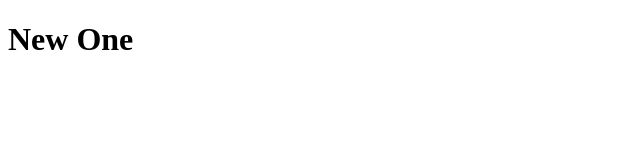
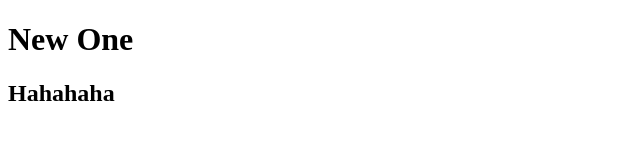
Before and after one commit to cubepackaging/duan2, a plain HTML site: page new1.html in a window 1280 px wide. Shown: the whole page, without its empty margins (0-640 px from the left). Drawn offline with Linux system fonts and the light colour scheme.

Commit message:
test lan 5

```diff
--- a/new1.html
+++ b/new1.html
@@ -7,5 +7,6 @@
 </head>
 <body>
     <h1>New One</h1>
+    <h2>Hahahaha</h2>
 </body>
 </html>
```
